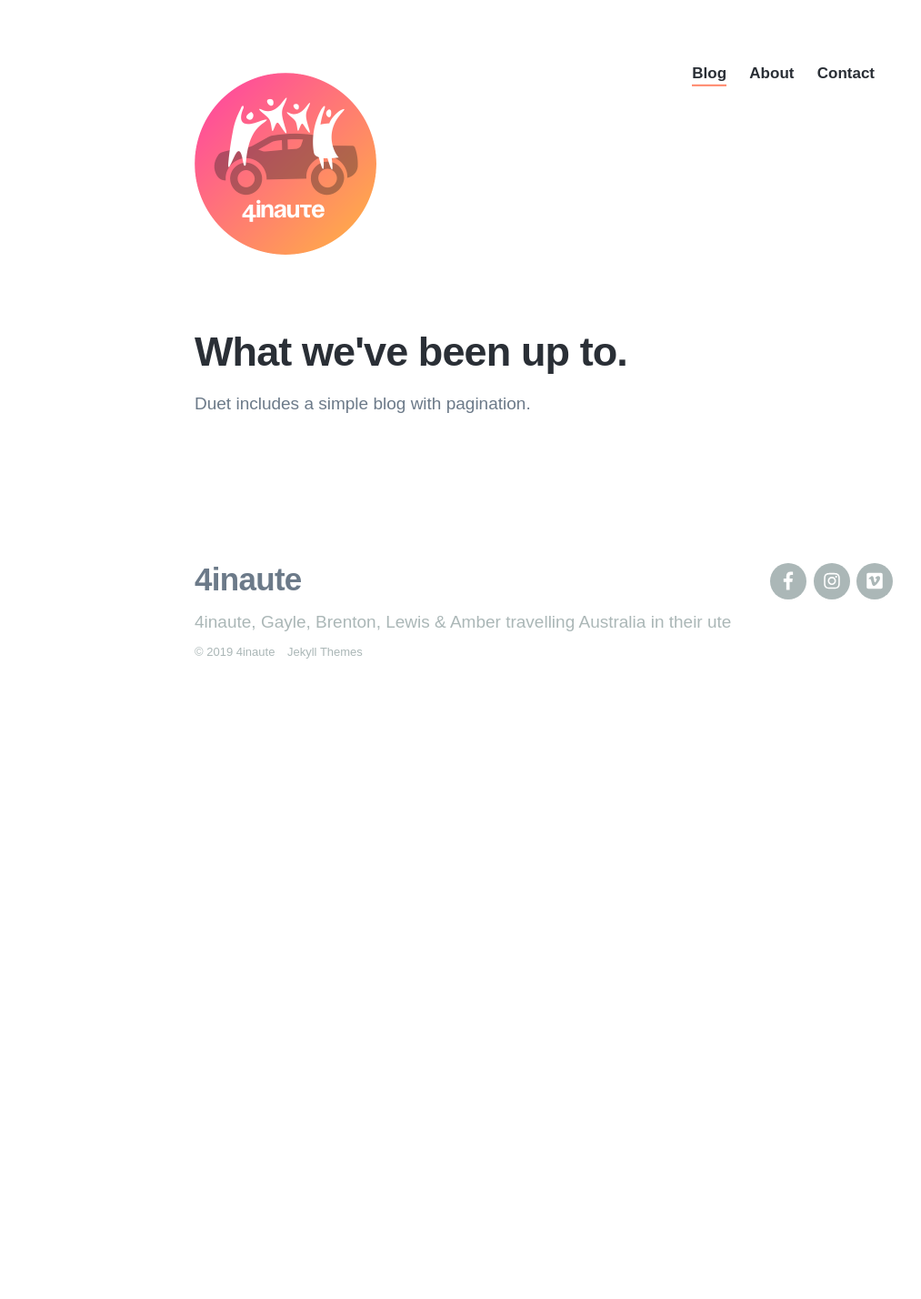
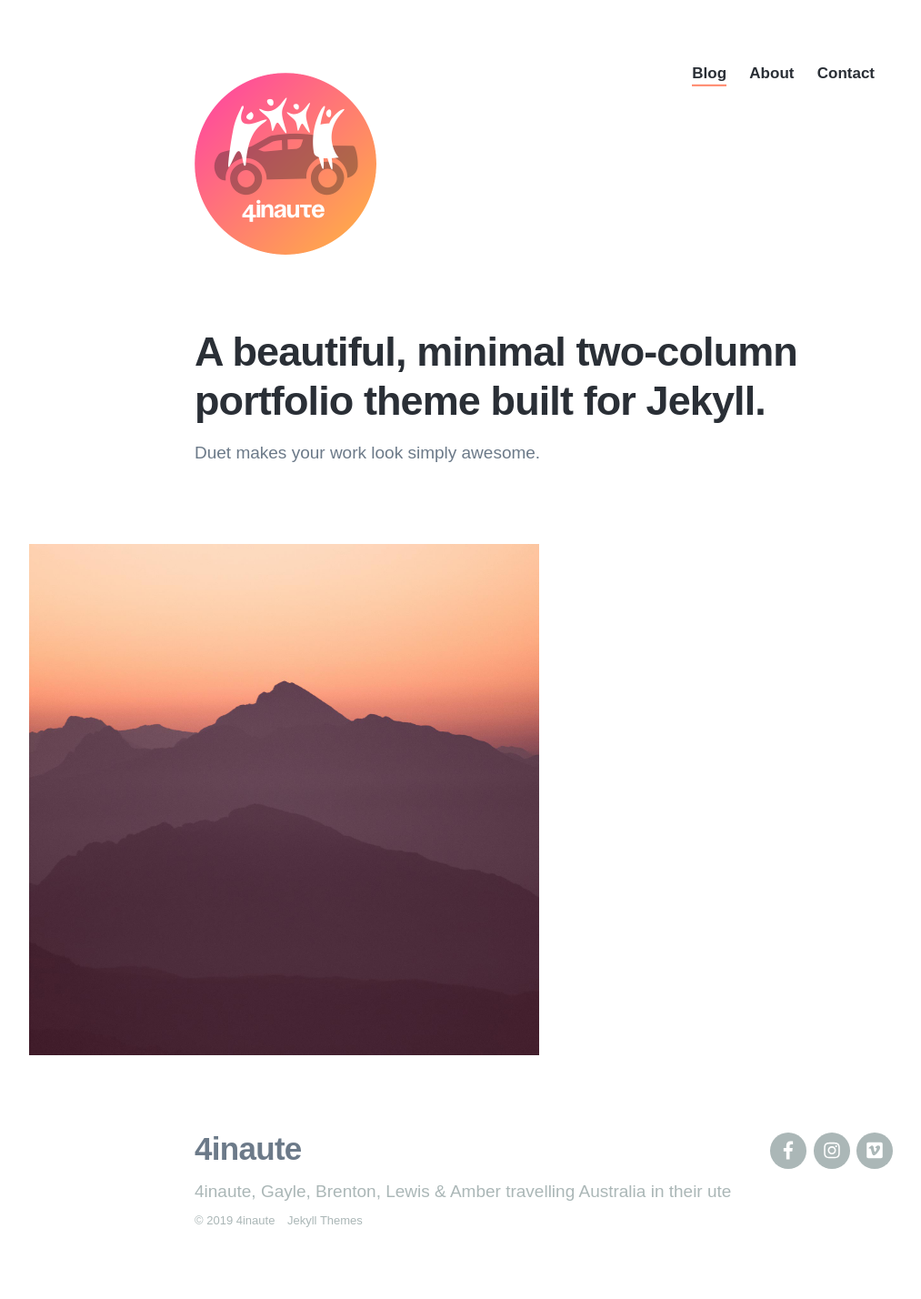
Before and after one commit to 4inaute/4inaute, a Jekyll site: the page built from index.html, in a window 1280 px wide. Shown: the whole page at 91% size, without its empty margins (42-1055 px from the left). Built offline with Jekyll 4.4.1, drawn with Linux system fonts in a browser that asks for light colours; nearby versions of some CDN libraries; some web fonts are replaced; before the commit the page ends 900 px from its top, so only the background shows below that.

Commit message:
Update index.html

```diff
--- a/index.html
+++ b/index.html
@@ -9,59 +9,41 @@ featured_image: /images/Hero-Fraser-Island.jpg
 
 	<div class="wrap">
 
-		<h1>What we've been up to.</h1>
-		<p>Duet includes a simple blog with pagination.</p>
+		<h1>A beautiful, minimal two-column
+		portfolio theme built for Jekyll.</h1>
+		<p>Duet makes your work look simply awesome.</p>
 
 	</div>
 
 </section>
 
-<section class="blog">
+<section class="portfolio">
 
-	<div class="content-wrap blog-wrap">
+	<div class="content-wrap portfolio-wrap">
 
-		{% for post in paginator.posts %}
+		{% for project in site.projects reversed %}
 
-		<article class="blog-post">
+		<div class="portfolio-item">
 
-			<a class="blog-post__link" href="{{ post.url }}">
+			<a class="portfolio-item__link" href="{{ project.url }}">
 
-				<div class="blog-post__image">
-					<img src="{{ post.featured_image  }}" alt="{{ post.title }}">
+				<div class="portfolio-item__image">
+					<img src="{{ project.featured_image  }}" alt="{{ project.title }}">
 				</div>
 
-				<div class="blog-post__content">
-					<div class="blog-post__info">
-						<h2 class="blog-post__title">{{ post.title }}</h2>
-						<p class="blog-post__subtitle">{{ post.date | date_to_long_string }}</p>
+				<div class="portfolio-item__content">
+					<div class="portfolio-item__info">
+						<h2 class="portfolio-item__title">{{ project.title }}</h2>
+						<p class="portfolio-item__subtitle">{{ project.subtitle }}</p>
 					</div>
 				</div>
 
 			</a>
 
-		</article>
+		</div>
 
 		{% endfor %}
 
 	</div>
 
 </section>
-
-{% if paginator.total_pages > 1 %}
-
-<section class="pagination">
-
-	<div class="wrap">
-
-		{% if paginator.previous_page %}
-		<a href="{{ paginator.previous_page_path | prepend: site.baseurl }}" class="button button--light pagination__prev"><i class="fa fa-angle-left" aria-hidden="true"></i> <span>Newer Posts</span></a>
-		{% endif %}
-		{% if paginator.next_page %}
-		<a href="{{ paginator.next_page_path | prepend: site.baseurl }}" class="button button--light pagination__next"><span>Older Posts</span> <i class="fa fa-angle-right" aria-hidden="true"></i></a>
-		{% endif %}
-
-	</div>
-
-</section>
-
-{% endif %}
```
